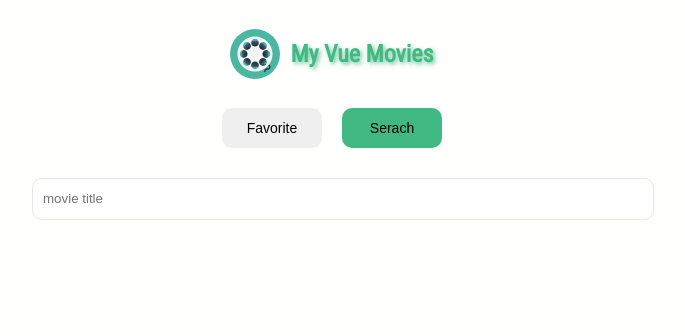
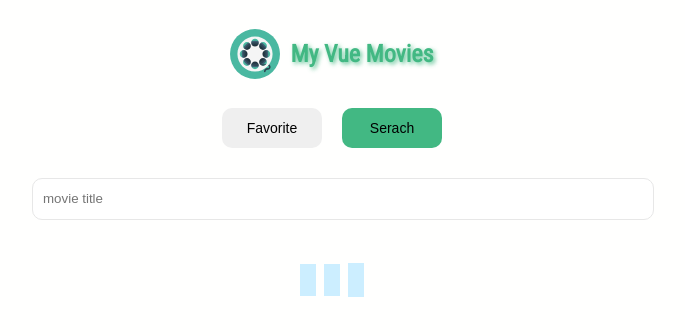
Before and after one commit to Tenebran/MyVueMovies, a Vue app: page / in a window 1280 px wide. Both pictures are taken after a click on the button "Serach". Shown: the top 336 px of the page, without its empty margins (308-993 px from the left). Built offline with nearby package versions, Linux system fonts and the light colour scheme.

Commit message:
Added loading spinner component (lds-facebook) with animation for indicating API requests

```diff
--- /dev/null
+++ b/src/components/Loader.vue
@@ -0,0 +1,48 @@
+<template>
+  <div class="lds-facebook">
+    <div></div>
+    <div></div>
+    <div></div>
+  </div>
+</template>
+
+<style scoped lang="scss">
+.lds-facebook {
+  display: block;
+  margin: auto;
+  position: relative;
+  width: 80px;
+  height: 80px;
+}
+.lds-facebook div {
+  display: inline-block;
+  position: absolute;
+  left: 8px;
+  width: 16px;
+  background: #cef;
+  animation: lds-facebook 1.2s cubic-bezier(0, 0.5, 0.5, 1) infinite;
+}
+.lds-facebook div:nth-child(1) {
+  left: 8px;
+  animation-delay: -0.24s;
+}
+.lds-facebook div:nth-child(2) {
+  left: 32px;
+  animation-delay: -0.12s;
+}
+.lds-facebook div:nth-child(3) {
+  left: 56px;
+  animation-delay: 0;
+}
+@keyframes lds-facebook {
+  0% {
+    top: 8px;
+    height: 64px;
+  }
+  50%,
+  100% {
+    top: 24px;
+    height: 32px;
+  }
+}
+</style>
--- a/src/components/Search.vue
+++ b/src/components/Search.vue
@@ -2,11 +2,13 @@
   <form @submit.prevent="searchMovies.getMovies(searchMovie)">
     <input type="text" class="search-input" placeholder="movie title" v-model="searchMovie" />
   </form>
+  <Loader />
 </template>
 
 <script setup lang="ts">
 import { ref } from 'vue';
 import { useSearchMovieStore } from '../stores/searchStore';
+import Loader from './Loader.vue';
 
 const searchMovies = useSearchMovieStore();
 
```
